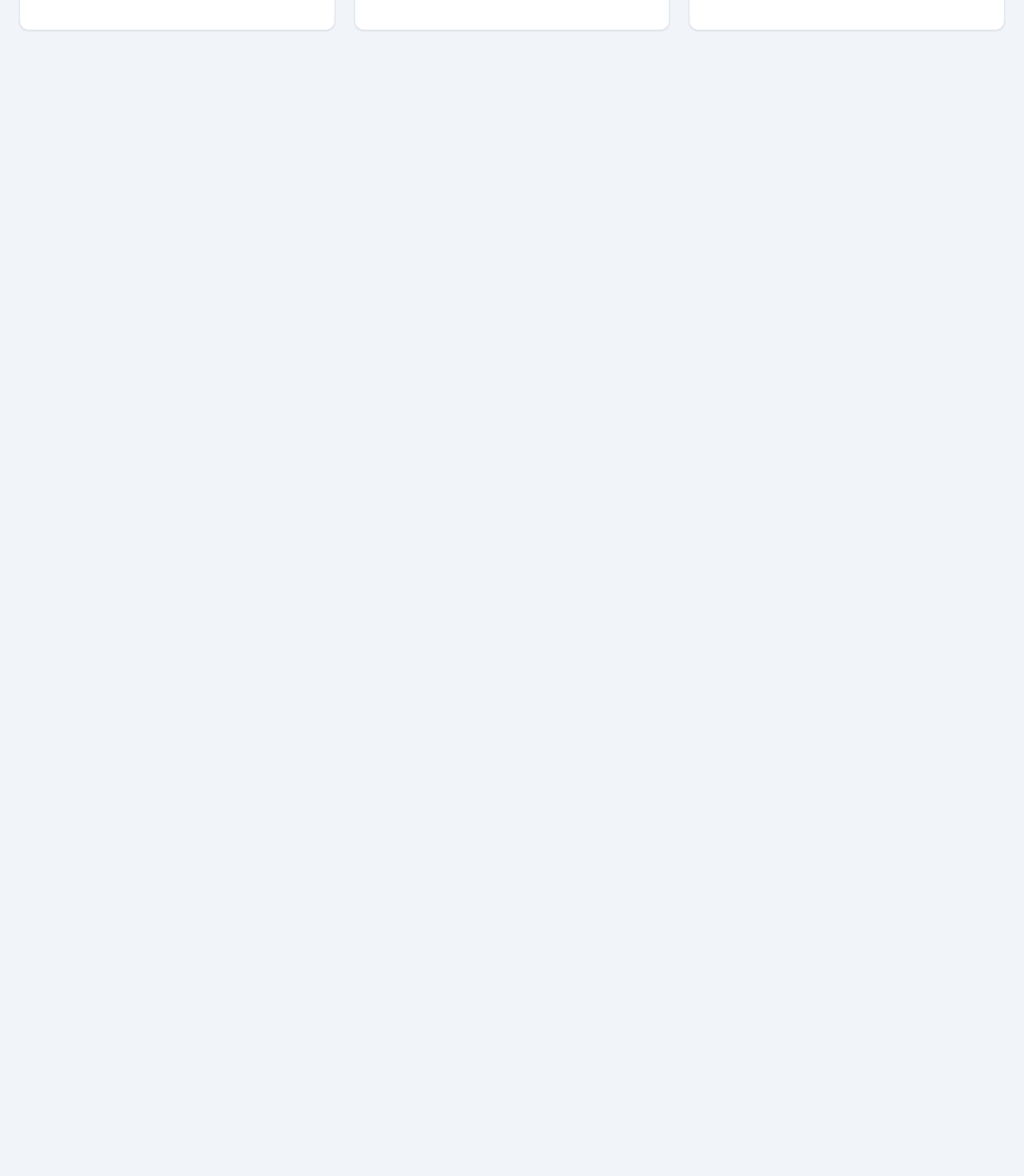
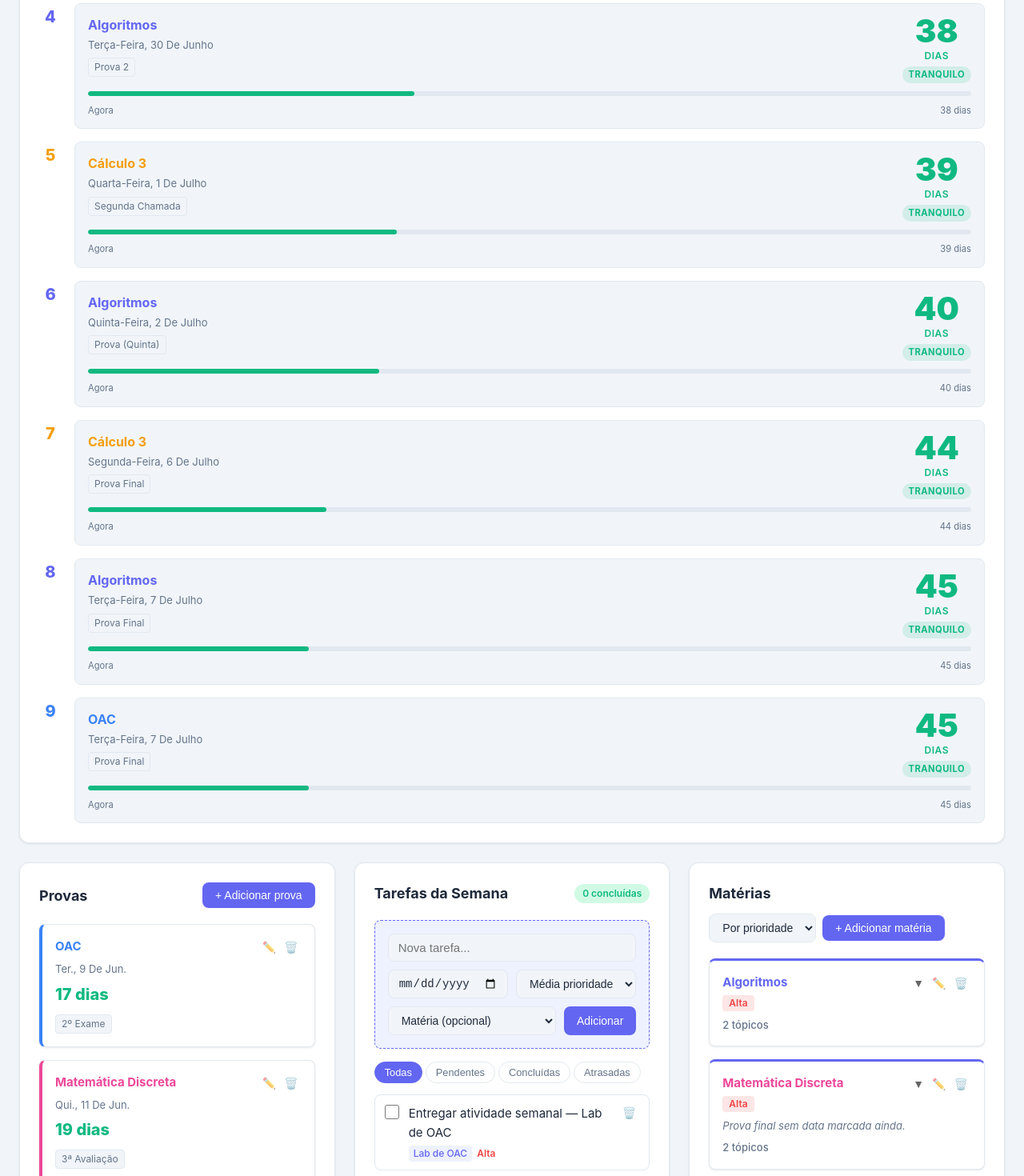
Before and after one commit to zlucasd/MeuDashboard, a React (Vite) app: page / in a window 1280 px wide. Shown: the part 760-2230 px from the top of the page at 80% size. Before the commit the page ends 822 px from the top, so only its background shows below. Built offline with nearby package versions, Linux system fonts and the light colour scheme.

Commit message:
popula dashboard com materias e provas do periodo 2026.01

```diff
--- a/src/App.jsx
+++ b/src/App.jsx
@@ -5,6 +5,7 @@ import { ExamsSection } from './components/ExamsSection'
 import { WeeklyTasks } from './components/WeeklyTasks'
 import { SubjectsSection } from './components/SubjectsSection'
 import { CronogramaSection } from './components/CronogramaSection'
+import { defaultExams, defaultTasks, defaultSubjects } from './data/defaultData'
 
 const TABS = [
   { id: 'overview', label: 'Visão Geral' },
@@ -15,9 +16,9 @@ const TABS = [
 ]
 
 export default function App() {
-  const [exams, setExams] = useLocalStorage('dashboard-exams', [])
-  const [tasks, setTasks] = useLocalStorage('dashboard-tasks', [])
-  const [subjects, setSubjects] = useLocalStorage('dashboard-subjects', [])
+  const [exams, setExams] = useLocalStorage('dashboard-exams', defaultExams)
+  const [tasks, setTasks] = useLocalStorage('dashboard-tasks', defaultTasks)
+  const [subjects, setSubjects] = useLocalStorage('dashboard-subjects', defaultSubjects)
   const [tab, setTab] = useState('overview')
 
   return (
--- /dev/null
+++ b/src/data/defaultData.js
@@ -0,0 +1,120 @@
+export const defaultSubjects = [
+  {
+    id: 's1',
+    name: 'Algoritmos',
+    priority: 'high',
+    color: '#6366f1',
+    topics: 'Revisão para Prova 2\nConteúdo para Prova Final',
+    notes: '',
+  },
+  {
+    id: 's2',
+    name: 'Matemática Discreta',
+    priority: 'high',
+    color: '#ec4899',
+    topics: 'Conteúdo para 3ª Avaliação\nPreparação para Prova Final',
+    notes: 'Prova final sem data marcada ainda.',
+  },
+  {
+    id: 's3',
+    name: 'Cálculo 3',
+    priority: 'high',
+    color: '#f59e0b',
+    topics: 'Revisão para 3ª Prova\nSegunda chamada se necessário',
+    notes: '',
+  },
+  {
+    id: 's4',
+    name: 'OAC',
+    priority: 'medium',
+    color: '#3b82f6',
+    topics: 'Preparação para 2º Exame\nConteúdo para Prova Final',
+    notes: 'Organização e Arquitetura de Computadores',
+  },
+  {
+    id: 's5',
+    name: 'Lab de OAC',
+    priority: 'medium',
+    color: '#10b981',
+    topics: 'Atividades semanais (toda terça até julho)',
+    notes: 'Entrega toda terça-feira até julho.',
+  },
+]
+
+export const defaultExams = [
+  {
+    id: 'e1',
+    subject: 'OAC',
+    date: '2026-06-09',
+    color: '#3b82f6',
+    topics: '2º Exame',
+  },
+  {
+    id: 'e2',
+    subject: 'Matemática Discreta',
+    date: '2026-06-11',
+    color: '#ec4899',
+    topics: '3ª Avaliação',
+  },
+  {
+    id: 'e3',
+    subject: 'Cálculo 3',
+    date: '2026-06-22',
+    color: '#f59e0b',
+    topics: '3ª Prova',
+  },
+  {
+    id: 'e4',
+    subject: 'Algoritmos',
+    date: '2026-06-30',
+    color: '#6366f1',
+    topics: 'Prova 2',
+  },
+  {
+    id: 'e5',
+    subject: 'Cálculo 3',
+    date: '2026-07-01',
+    color: '#f59e0b',
+    topics: 'Segunda Chamada',
+  },
+  {
+    id: 'e6',
+    subject: 'Algoritmos',
+    date: '2026-07-02',
+    color: '#6366f1',
+    topics: 'Prova (Quinta)',
+  },
+  {
+    id: 'e7',
+    subject: 'Cálculo 3',
+    date: '2026-07-06',
+    color: '#f59e0b',
+    topics: 'Prova Final',
+  },
+  {
+    id: 'e8',
+    subject: 'Algoritmos',
+    date: '2026-07-07',
+    color: '#6366f1',
+    topics: 'Prova Final',
+  },
+  {
+    id: 'e9',
+    subject: 'OAC',
+    date: '2026-07-07',
+    color: '#3b82f6',
+    topics: 'Prova Final',
+  },
+]
+
+export const defaultTasks = [
+  {
+    id: 't1',
+    text: 'Entregar atividade semanal — Lab de OAC',
+    done: false,
+    dueDate: '',
+    priority: 'high',
+    subject: 'Lab de OAC',
+    createdAt: new Date().toISOString(),
+  },
+]
```
